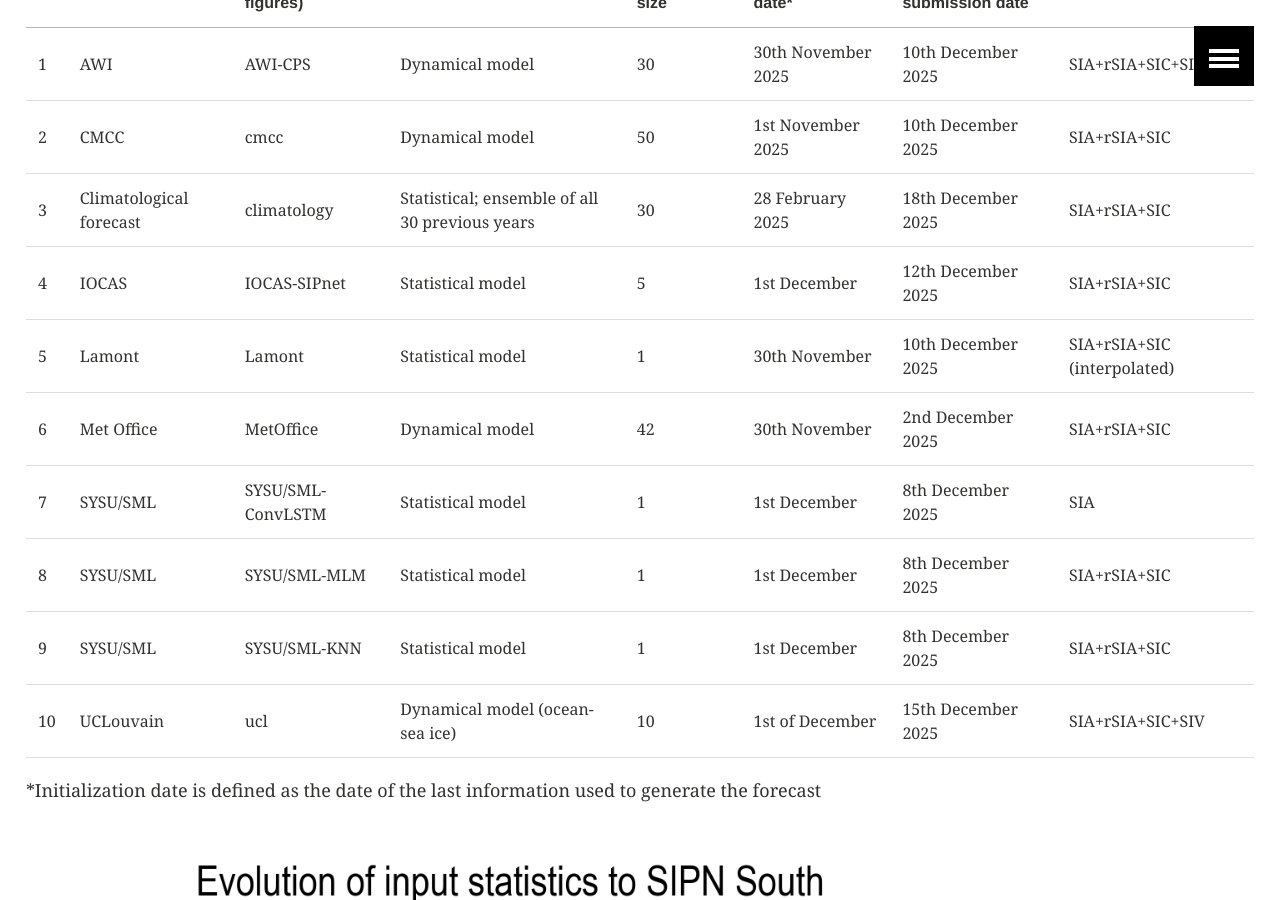
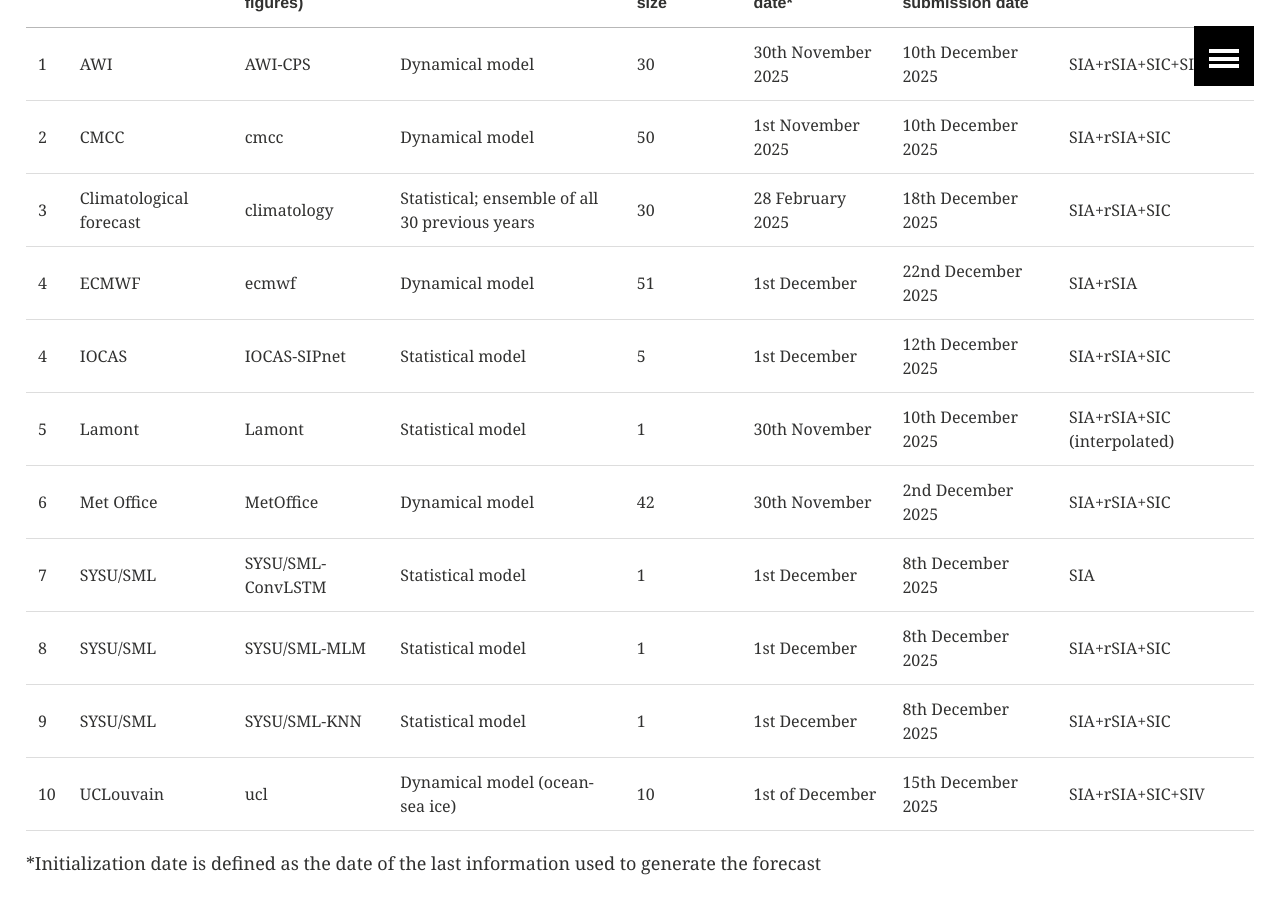
Before and after one commit to fmassonn/sipn-south.github.io, a Jekyll site: the page built from analyses.md, in a window 1280 px wide and 900 px high, scrolled down 511 px. Built offline with Jekyll 4.4.1, drawn with Linux system fonts in a browser that asks for light colours; our own code applies the rules of GitHub Pages for plain Markdown files.

Commit message:
Update analyses.md

```diff
--- a/analyses.md
+++ b/analyses.md
@@ -12,7 +12,8 @@ We warmly thank the following groups for contributing a forecast this year:
 |---|------------------|-------------------------|---------------------------------|----------------|---------------------|-----------------------------|-----------------------------|
 | 1 | AWI              | AWI-CPS                 | Dynamical model                 | 30             | 30th November 2025  |  10th December 2025         | SIA+rSIA+SIC+SIV            |
 | 2 | CMCC             | cmcc                    | Dynamical model                 | 50             | 1st  November 2025  |  10th December 2025         | SIA+rSIA+SIC                |
-| 3 | Climatological forecast | climatology      | Statistical; ensemble of all 30 previous years   | 30         | 28 February 2025    |  18th December 2025         | SIA+rSIA+SIC                |
+| 3 | Climatological forecast | climatology      | Statistical; ensemble of all 30 previous years   | 30         | 28 February 2025    |  18th December 2025         | SIA+rSIA+SIC   |
+| 4 | ECMWF            | ecmwf                   | Dynamical model                 | 51             | 1st December        |  22nd December 2025         | SIA+rSIA                    |
 | 4 | IOCAS            | IOCAS-SIPnet            | Statistical model               | 5              | 1st  December       |  12th December 2025         | SIA+rSIA+SIC                |
 | 5 | Lamont           | Lamont                  | Statistical model               | 1              | 30th November       |  10th December 2025         | SIA+rSIA+SIC (interpolated) |
 | 6 | Met Office       | MetOffice               | Dynamical model                 | 42             | 30th November       |  2nd December 2025          | SIA+rSIA+SIC                |
```
